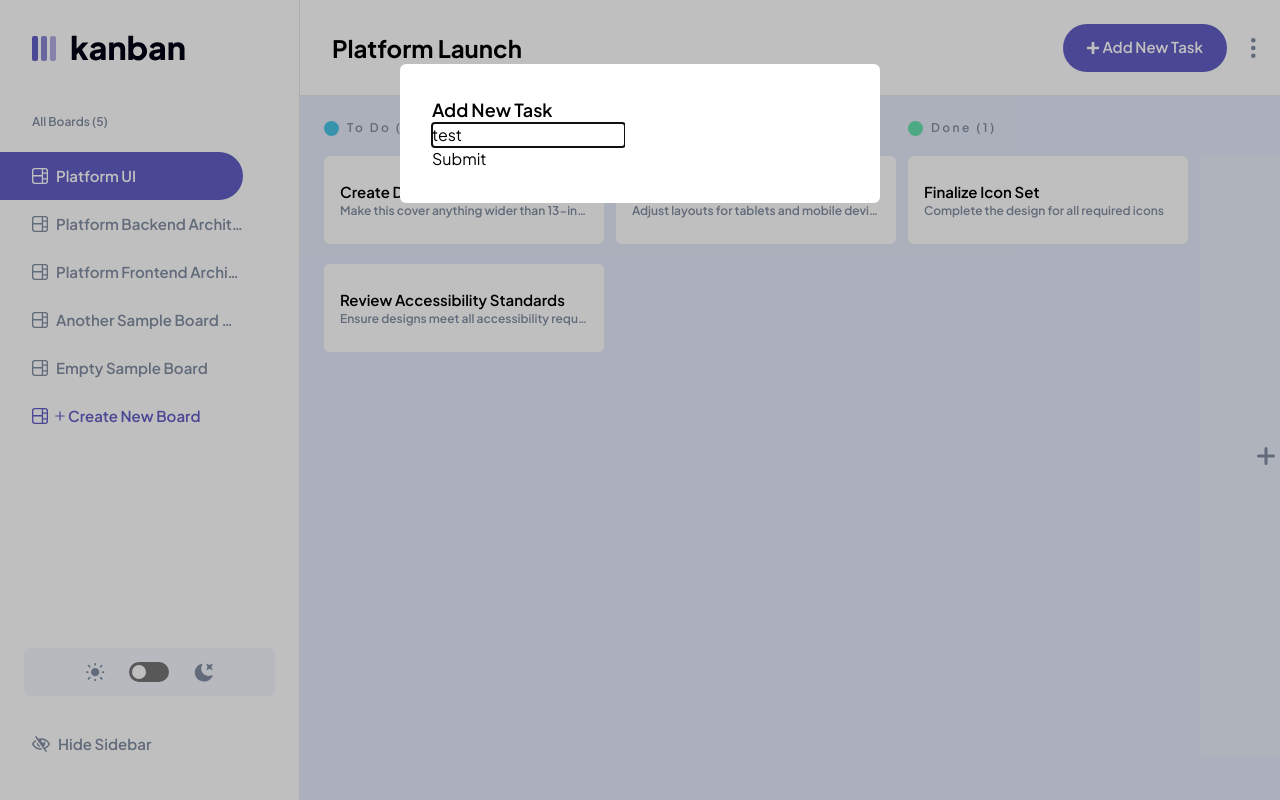
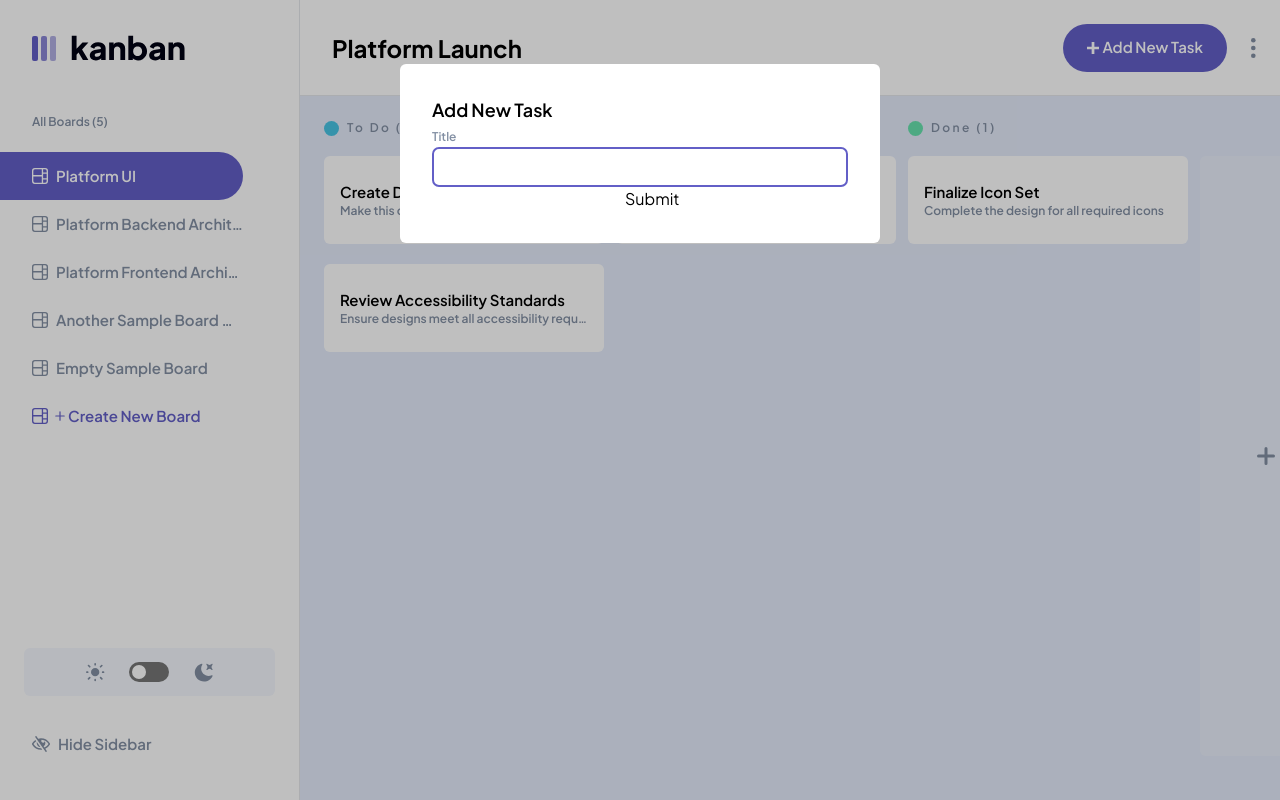
Before and after one commit to brailecg/fm-kanban, a Next.js app: page /dashboard in a window 1280 px wide. Both pictures are taken after a click on the button "Add New Task". Built offline with nearby package versions, Linux system fonts and the light colour scheme.

Commit message:
[UI] start to remove shadcn

```diff
--- a/app/components/Nav.jsx
+++ b/app/components/Nav.jsx
@@ -2,29 +2,13 @@
 import React, { Fragment, useState } from "react";
 import Image from "next/image";
 import { useForm, useFieldArray } from "react-hook-form";
-
+import { ErrorMessage } from "@hookform/error-message";
 import { ChevronDownIcon } from "@heroicons/react/20/solid";
 import { Dialog, Transition, Menu } from "@headlessui/react";
 import Sidebar from "./Sidebar";
 
-import { Button } from "./ui/button";
-import {
-  Form,
-  FormControl,
-  FormField,
-  FormItem,
-  FormLabel,
-  FormMessage,
-} from "./ui/form";
-import {
-  Select,
-  SelectContent,
-  SelectItem,
-  SelectTrigger,
-  SelectValue,
-} from "./ui/select";
-import { Input } from "./ui/input";
-import { Textarea } from "./ui/textarea";
+import { Input } from "./ui/Input";
+import { Label } from "./ui/label";
 
 const Nav = ({
   data,
@@ -222,8 +206,26 @@ const Nav = ({
                   <div className="">
                     <p className=" font-semibold text-[18px]">Add New Task</p>
                     <form onSubmit={handleSubmit(onSubmit)}>
-                      {/* register your input into the hook by invoking the "register" function */}
-                      <input defaultValue="test" {...register("example")} />
+                      <div>
+                        <Label name="Title" />
+                        <Input
+                          {...register("title", {
+                            required: "This field is required",
+                          })}
+                          className={
+                            errors.title
+                              ? "border-red-500 focus:border-red-500 focus:outline-none"
+                              : "focus:outline-main-purple"
+                          }
+                        />
+                        <ErrorMessage
+                          name={"title"}
+                          errors={errors}
+                          render={({ message }) => (
+                            <p className="text-red-500">{message}</p>
+                          )}
+                        />
+                      </div>
 
                       {/* include validation with required or other standard HTML validation rules */}
                       <input
--- a/app/components/ui/form.jsx
+++ b/app/components/ui/form.jsx
@@ -3,7 +3,7 @@ import { Slot } from "@radix-ui/react-slot";
 import { Controller, FormProvider, useFormContext } from "react-hook-form";
 
 import { cn } from "@/app/lib/utils";
-import { Label } from "@/app/components/ui/label";
+import { Label } from "@/app/components/ui/Label";
 
 const Form = FormProvider;
 
--- a/app/components/ui/input.jsx
+++ b/app/components/ui/input.jsx
@@ -2,19 +2,21 @@ import * as React from "react";
 
 import { cn } from "@/app/lib/utils";
 
-const Input = React.forwardRef(({ className, type, ...props }, ref) => {
+const Input = React.forwardRef(
+  ({ className, type = "text", ...props }, ref) => {
     return (
       <input
+        ref={ref}
         type={type}
         className={cn(
-        "flex h-10 w-full rounded-md border border-input bg-background px-3 py-2 text-sm ring-offset-background file:border-0 file:bg-transparent file:text-sm file:font-medium placeholder:text-muted-foreground focus-visible:outline-main-purple disabled:cursor-not-allowed disabled:opacity-50",
+          "flex h-10 w-full rounded-md border bg-background px-3 py-2 text-sm placeholder:text-muted-foreground  disabled:cursor-not-allowed disabled:opacity-50",
           className
         )}
-      ref={ref}
         {...props}
       />
     );
-});
+  }
+);
 Input.displayName = "Input";
 
 export { Input };
--- a/app/components/ui/label.jsx
+++ b/app/components/ui/label.jsx
@@ -1,22 +1,17 @@
-"use client";
-
 import * as React from "react";
-import * as LabelPrimitive from "@radix-ui/react-label";
-import { cva } from "class-variance-authority";
-
 import { cn } from "@/app/lib/utils";
 
-const labelVariants = cva(
-  " text-xs font-semibold text-main-medium-grey leading-none peer-disabled:cursor-not-allowed peer-disabled:opacity-70"
-);
-
 const Label = React.forwardRef(({ className, ...props }, ref) => (
-  <LabelPrimitive.Root
+  <label
     ref={ref}
-    className={cn(labelVariants(), className)}
-    {...props}
-  />
+    className={cn(
+      "text-xs font-semibold text-main-medium-grey leading-none peer-disabled:cursor-not-allowed peer-disabled:opacity-70",
+      className
+    )}
+    {...props}>
+    {props.name}
+  </label>
 ));
-Label.displayName = LabelPrimitive.Root.displayName;
+Label.displayName = "Label";
 
 export { Label };
--- a/package.json
+++ b/package.json
@@ -12,6 +12,7 @@
     "@dnd-kit/core": "^6.1.0",
     "@headlessui/react": "^1.7.19",
     "@heroicons/react": "^2.1.3",
+    "@hookform/error-message": "^2.0.1",
     "@hookform/resolvers": "^3.3.4",
     "@radix-ui/react-label": "^2.0.2",
     "@radix-ui/react-select": "^2.0.0",
```
Also changed, not shown: 1 other file (tests, documents, lock files or other folders). Lines whose indentation alone changed are shown as unchanged.
